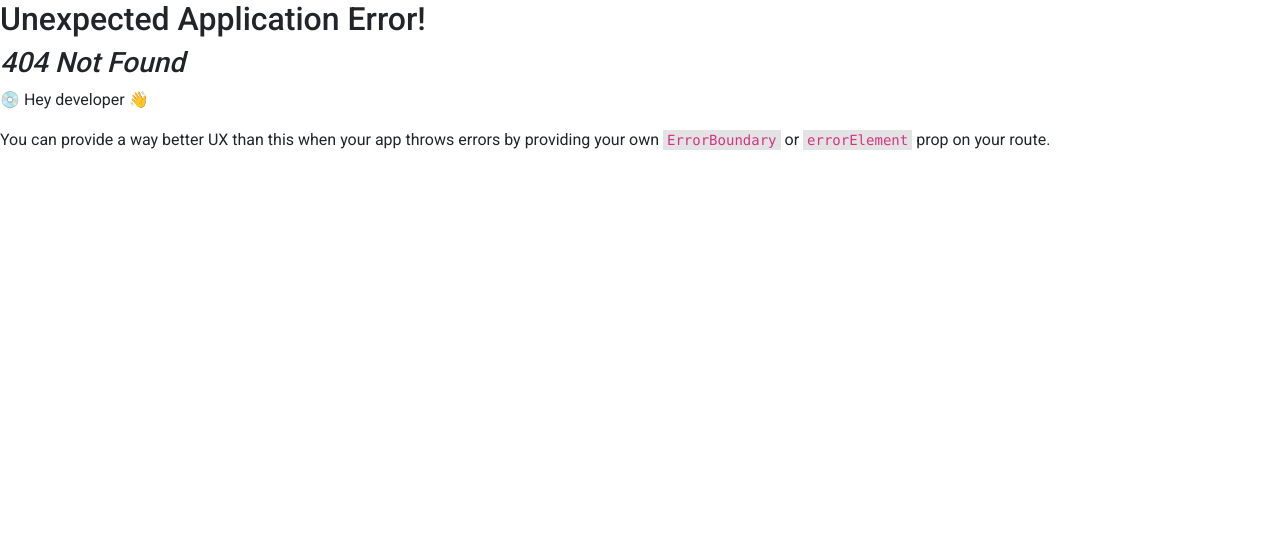
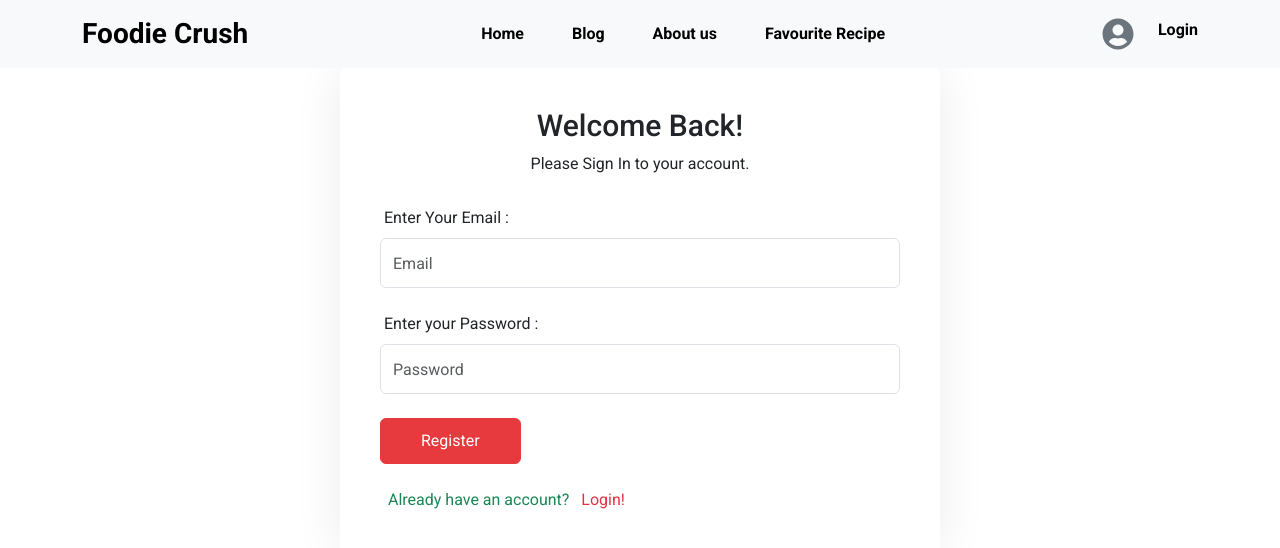
Before and after one commit to mhmsohel7/Foodie-Crush-Client-Side, a React (Vite) app: page /register in a window 1280 px wide. Before the commit this address had no page. Shown: the top 548 px of the page. Built offline with nearby package versions, Linux system fonts and the light colour scheme.

Commit message:
Login Layout with  Login and Register form

```diff
--- a/src/index.css
+++ b/src/index.css
@@ -237,3 +237,24 @@ img {
 .hight_4 {
   height: 10rem;
 }
+/* SIgn in */
+.sign-in-form {
+  background: #fff;
+  -webkit-box-shadow: 0 2px 48px 0 rgba(0, 0, 0, 0.08);
+  box-shadow: 0 2px 48px 0 rgba(0, 0, 0, 0.08);
+  padding: 40px;
+  border-radius: 5px;
+  max-width: 600px;
+  margin: auto;
+}
+.sign-in-form .sign-in-title {
+  text-align: center;
+  margin-bottom: 30px;
+}
+.sign-in-form .sign-in-title h3 {
+  font-size: 30px;
+  margin-bottom: 8px;
+}
+.sign-in-form .sign-in-title p {
+  margin-bottom: 30px;
+}
--- a/src/layouts/LoginLayout.jsx
+++ b/src/layouts/LoginLayout.jsx
@@ -1,7 +1,11 @@
+import { Outlet } from "react-router-dom";
+import Header from "../pages/Shared/Header/Header";
+
 const LoginLayout = () => {
   return (
     <div>
-      <h2>LoginLayout</h2>
+      <Header />
+      <Outlet />
     </div>
   );
 };
--- /dev/null
+++ b/src/pages/Login/Login/Login.jsx
@@ -0,0 +1,52 @@
+import { Button, Form } from "react-bootstrap";
+import { Link } from "react-router-dom";
+
+const Login = () => {
+  return (
+    <div>
+      <div className="sign-in-form">
+        <div className="sign-in-title">
+          <h3>Welcome Back!</h3>
+          <p>Please Sign In to your account.</p>
+        </div>
+        <Form>
+          <Form.Group className="mb-4" controlId="formGroupEmail">
+            <Form.Label className="ms-1">Enter Your Email : </Form.Label>
+            <Form.Control
+              type="email"
+              name="email"
+              placeholder="Email"
+              required
+              style={{ height: "50px" }}
+            />
+          </Form.Group>
+          <Form.Group className="mb-4" controlId="formGroupPassword">
+            <Form.Label className="ms-1">Enter your Password : </Form.Label>
+            <Form.Control
+              type="password"
+              name="password"
+              placeholder="Password"
+              required
+              style={{ height: "50px" }}
+            />
+          </Form.Group>
+          <Button type="submit" className="mb-4">
+            Login
+          </Button>
+          <br />
+          <Form.Text className="text-success fs-6 p-2 ">
+            Dont have an account?{" "}
+            <Link
+              className="ms-2 text-decoration-none text-danger"
+              to="/register"
+            >
+              Register!
+            </Link>
+          </Form.Text>
+        </Form>
+      </div>
+    </div>
+  );
+};
+
+export default Login;
--- /dev/null
+++ b/src/pages/Login/Register/Register.jsx
@@ -0,0 +1,50 @@
+import React from "react";
+import { Button, Form } from "react-bootstrap";
+import { Link } from "react-router-dom";
+
+const Register = () => {
+  return (
+    <div>
+      <div className="sign-in-form">
+        <div className="sign-in-title">
+          <h3>Welcome Back!</h3>
+          <p>Please Sign In to your account.</p>
+        </div>
+        <Form>
+          <Form.Group className="mb-4" controlId="formGroupEmail">
+            <Form.Label className="ms-1">Enter Your Email : </Form.Label>
+            <Form.Control
+              type="email"
+              name="email"
+              placeholder="Email"
+              required
+              style={{ height: "50px" }}
+            />
+          </Form.Group>
+          <Form.Group className="mb-4" controlId="formGroupPassword">
+            <Form.Label className="ms-1">Enter your Password : </Form.Label>
+            <Form.Control
+              type="password"
+              name="password"
+              placeholder="Password"
+              required
+              style={{ height: "50px" }}
+            />
+          </Form.Group>
+          <Button type="submit" className="mb-4">
+            Register
+          </Button>
+          <br />
+          <Form.Text className="text-success fs-6 p-2 ">
+            Already have an account?{" "}
+            <Link className="ms-2 text-decoration-none text-danger" to="/login">
+              Login!
+            </Link>
+          </Form.Text>
+        </Form>
+      </div>
+    </div>
+  );
+};
+
+export default Register;
--- a/src/pages/Shared/Header/Header.jsx
+++ b/src/pages/Shared/Header/Header.jsx
@@ -19,7 +19,7 @@ const Header = () => {
             <Nav className="mx-auto d-flex align-item-center">
               <Link
                 className="me-5 fw-semibold text-black text-decoration-none "
-                to="/home"
+                to="/"
               >
                 Home
               </Link>
@@ -48,7 +48,7 @@ const Header = () => {
               </Link>
               <Link
                 className="fw-bold text-black text-decoration-none"
-                to="/favRecipe"
+                to="/login"
               >
                 Login
               </Link>
```
Also changed, not shown: src/routes/Routes.jsx (+22 -1 lines).
